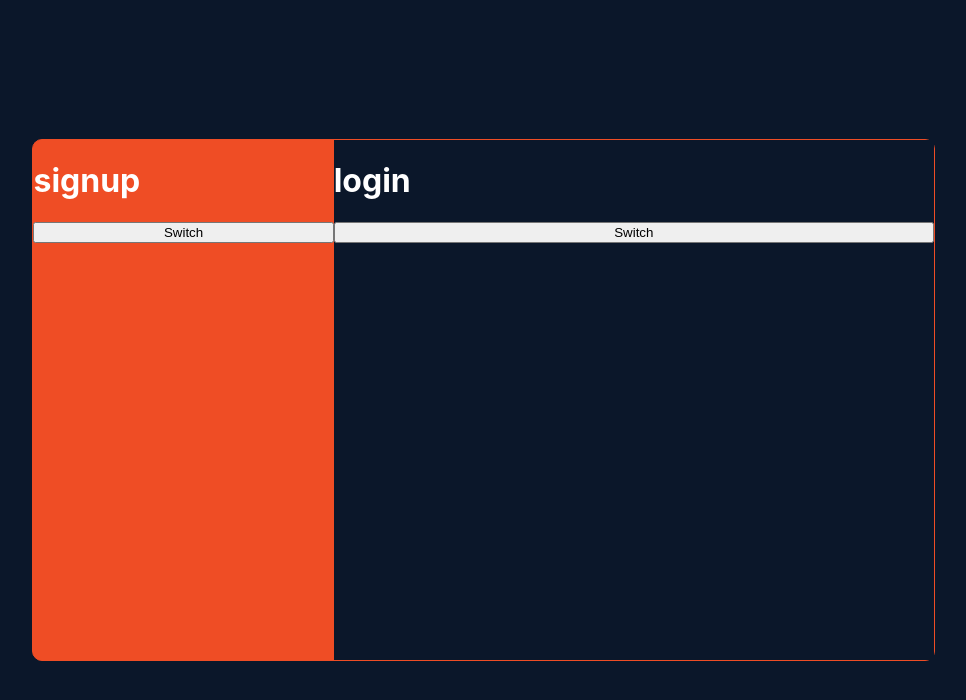
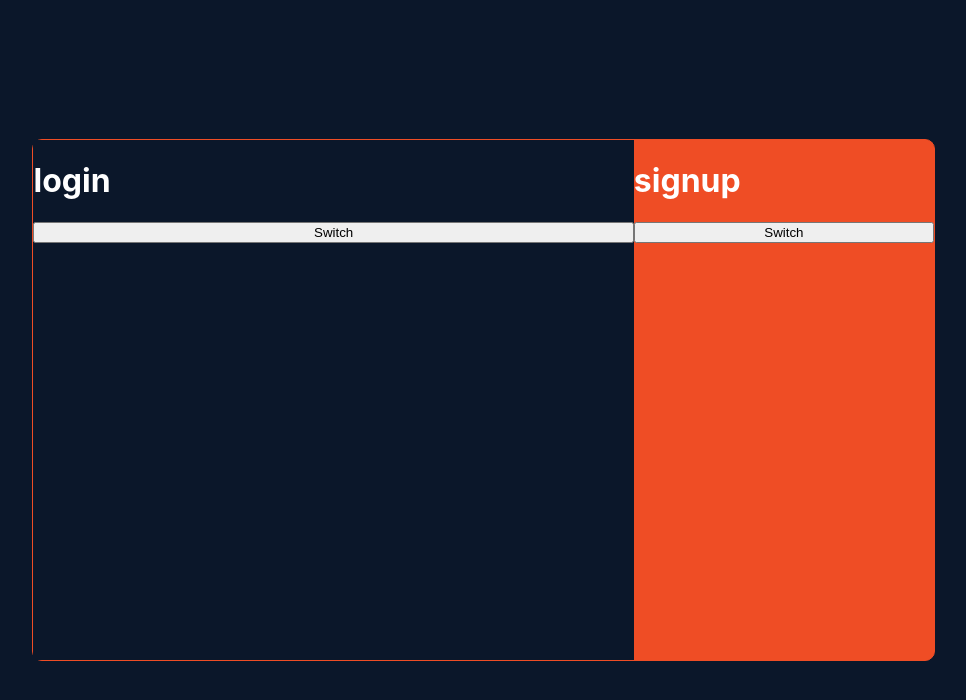
Before and after one commit to btatkinson/scouting, a React (Create React App) app: page / in a window 1280 px wide. Shown: the top 700 px of the page, without its empty margins (209-1175 px from the left). Built offline with nearby package versions, Linux system fonts and the light colour scheme.

Commit message:
switching

```diff
--- a/src/components/pages/NewUser.js
+++ b/src/components/pages/NewUser.js
@@ -3,6 +3,25 @@ import ReactDOM from 'react-dom';
 import Panel from '../components/Panel.js';
 import { Animated } from "react-animated-css";
 import '../../styles/NewUser.scss';
+
+class Panels extends Component {
+
+  render() {
+    return(
+      <div className='j-contain'>
+       {this.props.pdata.map((pdata) =>
+         <Panel
+           key={pdata.key}
+           ref={pdata.ref}
+           ptype={pdata.ptype}
+           handleClick={pdata.panelClick}
+         />
+        )}
+      </div>
+    )
+  }
+
+}
 
 class NewUser extends Component {
 
@@ -12,38 +31,28 @@ class NewUser extends Component {
     this.loginRef = React.createRef();
     this.signupRef = React.createRef();
 
+    this.panelClick = this.panelClick.bind(this);
+
     this.pdata = [
       {
         'key':'login',
         'ref':this.loginRef,
-        'ptype':'login'
+        'ptype':'login',
+        'panelClick':this.panelClick
       },
       {
         'key':'signup',
         'ref':this.signupRef,
-        'ptype':'signup'
+        'ptype':'signup',
+        'panelClick':this.panelClick
       },
     ]
-
-    this.panels=this.pdata.map((pdata, i) => {
-        return (
-          <Panel
-            key={pdata.key}
-            ref={pdata.ref}
-            ptype={pdata.ptype}
-            handleClick={this.panelClick}
-          />
-        )
-    })
 
     this.state = {
       'loginBB': null,
       'signupBB': null,
-      'pdata':this.pdata,
-      'panels':this.panels
+      'pdata':this.pdata
     }
-
-    this.panelClick = this.panelClick.bind(this);
   }
 
   componentDidMount(){
@@ -70,20 +79,8 @@ class NewUser extends Component {
 
 
   panelClick(){
-    const reverseData = this.state.pdata.reverse()
-    const reversePanels = this.state.pdata.reverse().map((pdata, i) => {
-        return (
-          <Panel
-            key={pdata.key}
-            ref={pdata.ref}
-            ptype={pdata.ptype}
-            handleClick={this.panelClick}
-          />
-        )
-    })
     this.setState({
-      'pdata':reverseData,
-      'panels':reversePanels
+      pdata: this.state.pdata.reverse()
     });
   }
 
@@ -94,7 +91,7 @@ class NewUser extends Component {
     return (
       <div className='newuser'>
         <div className='jumbo'>
-          {this.state.panels}
+          <Panels pdata={this.state.pdata}/>
         </div>
       </div>
     )
--- a/src/styles/NewUser.scss
+++ b/src/styles/NewUser.scss
@@ -18,8 +18,11 @@
   display: flex;
 }
 
-.jumbo > .login {order: 2; } /* Will be displayed second */
-.jumbo > .signup {order: 1; } /* Will be displayed first  */
+.j-contain{
+  width: 100%;
+  height: 100%;
+  display: flex;
+}
 
 .br-left{
   border-top-left-radius: 10px;
```
